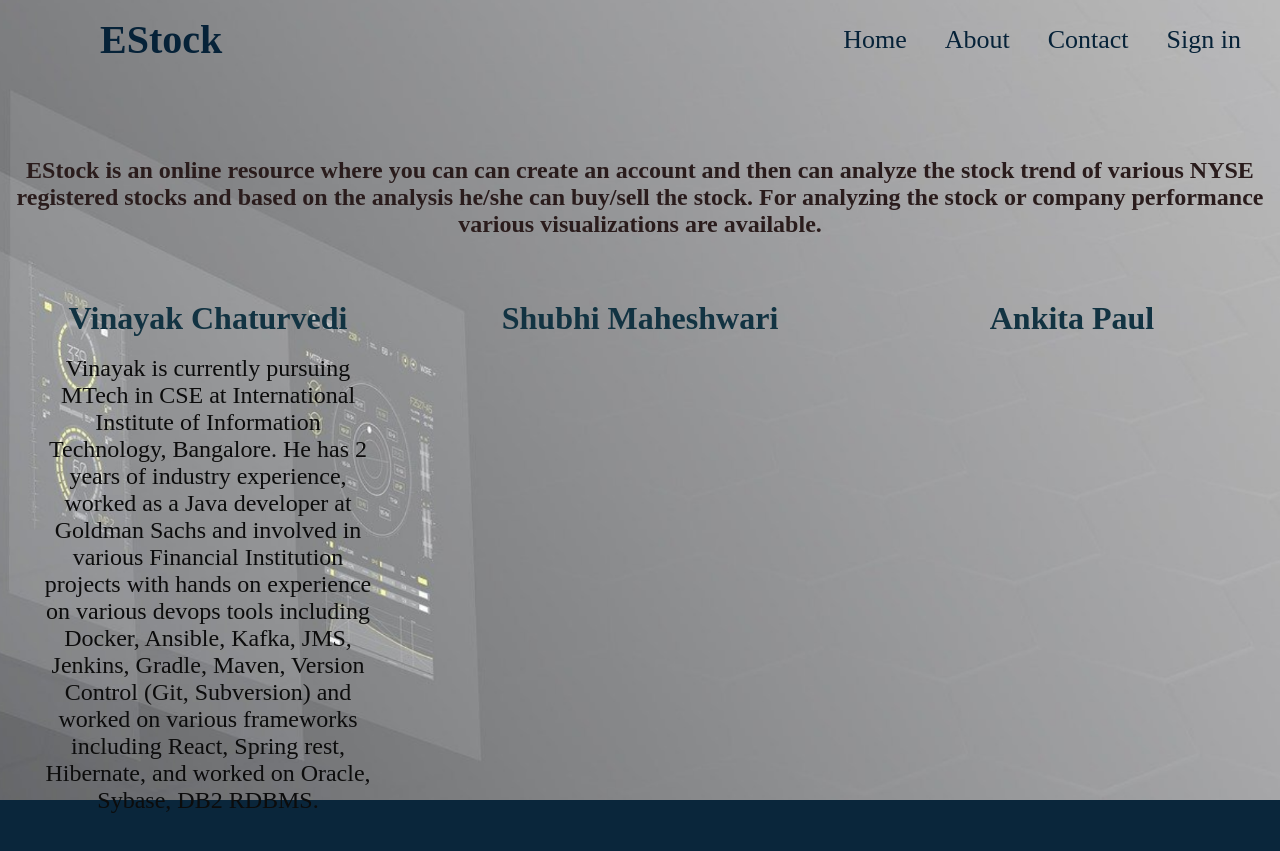
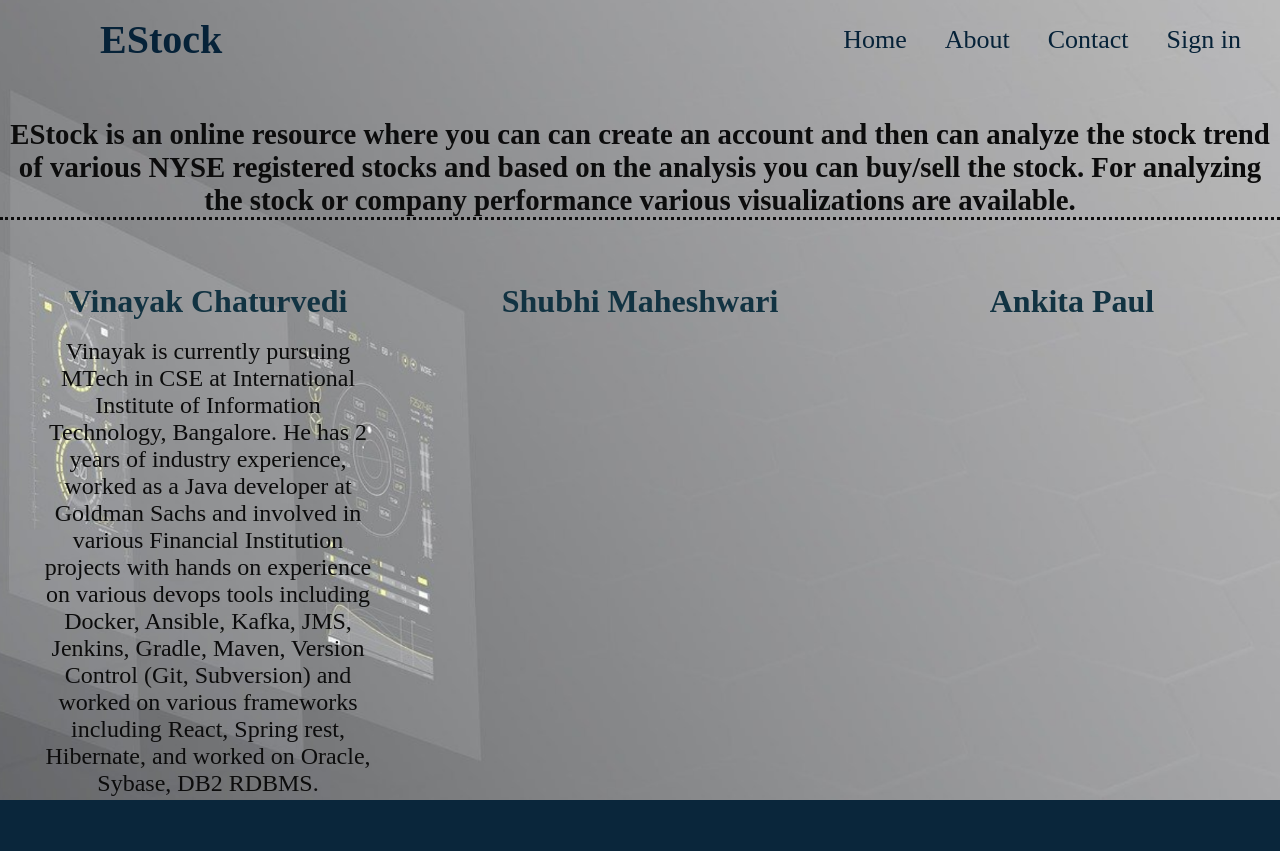
Before and after one commit to vinayakchaturvedi/EStock, a React (Create React App) app in the folder user-interface-service/src/main/webapp/estock-ui/: page /About in a window 1280 px wide. Built offline with nearby package versions, Linux system fonts and the light colour scheme; what @react-pdf/renderer would draw is missing.

Commit message:
Modifying css.

```diff
--- a/user-interface-service/src/main/webapp/estock-ui/src/App.css
+++ b/user-interface-service/src/main/webapp/estock-ui/src/App.css
@@ -598,7 +598,7 @@ button {
 }
 
 .About {
-    margin-top: 6%;
+    margin-top: 3%;
 }
 
 .About .container {
@@ -621,7 +621,9 @@ button {
 
 .About h2 {
     text-align: center;
-    color: #2a1c1c;
+    color: #0c0c0c;
+    border-bottom: dotted;
+    font-size: 180%;
 }
 
 .About p {
--- a/user-interface-service/src/main/webapp/estock-ui/src/component/About.js
+++ b/user-interface-service/src/main/webapp/estock-ui/src/component/About.js
@@ -24,7 +24,7 @@ class About extends Component {
                 <div className="About">
                     <h2>EStock is an online resource where you can can create an account and then can analyze the stock
                         trend of various
-                        NYSE registered stocks and based on the analysis he/she can buy/sell the stock. For analyzing
+                        NYSE registered stocks and based on the analysis you can buy/sell the stock. For analyzing
                         the stock or company
                         performance various visualizations are available.</h2>
                     <div className="container">
```
